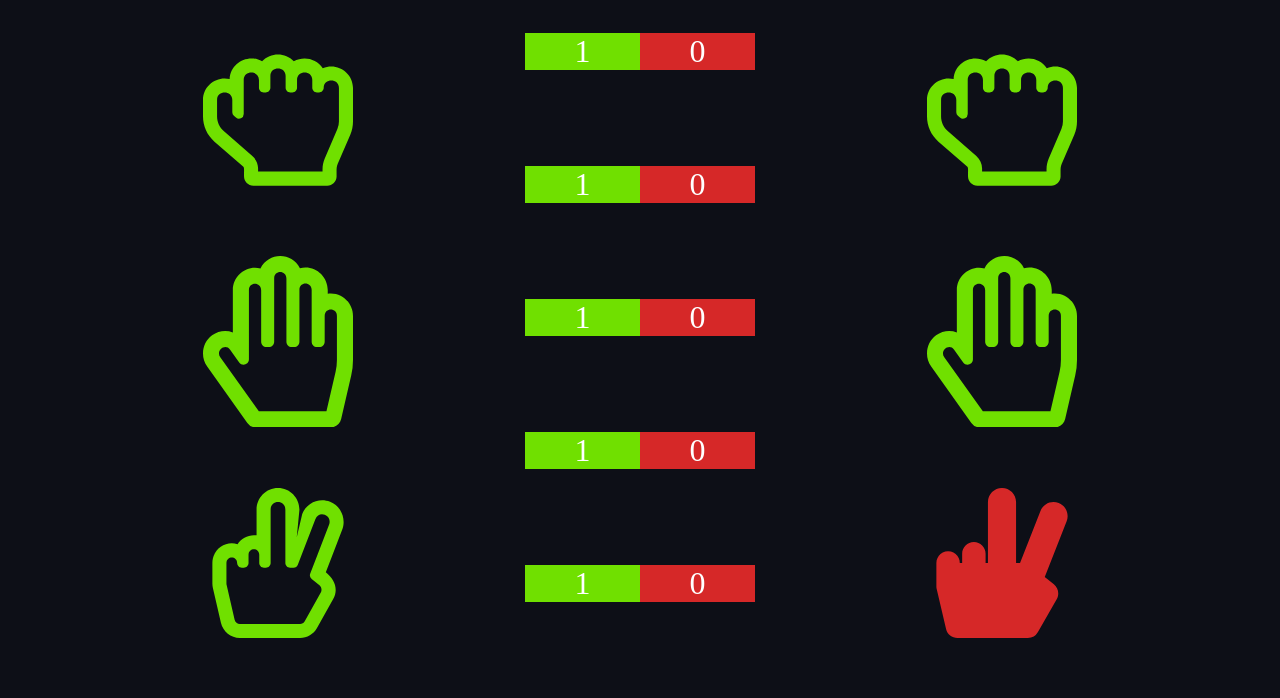
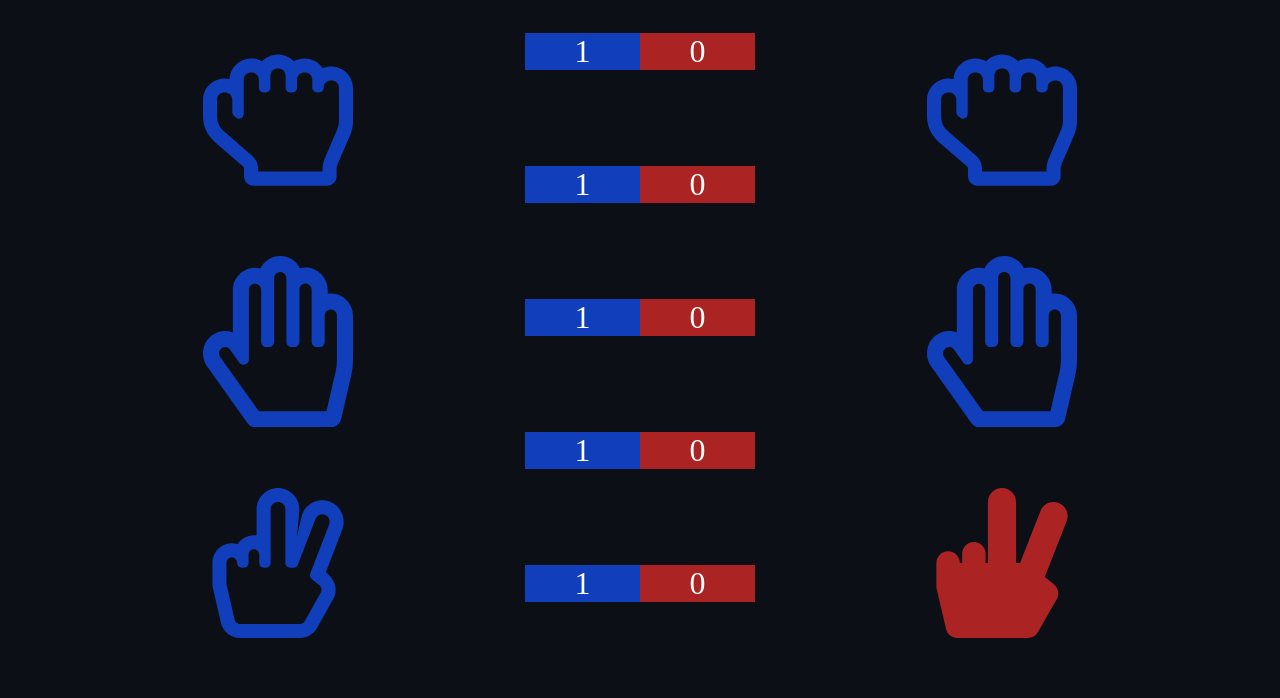
Before and after one commit to BLooDBRothER/Rock-Paper-Scissor, a plain HTML site: page index.html in a window 1280 px wide. Shown: the part 208-906 px from the top of the page. Drawn offline with Linux system fonts and the light colour scheme.

Commit message:
Update color

```diff
--- a/style.css
+++ b/style.css
@@ -6,8 +6,8 @@
 
 :root{
     --bg-color: #0D0F17;
-    --primary-color: #70E000;
-    --secondary-color: #D62828;
+    --primary-color: #113ebb;
+    --secondary-color: #ac2323;
     --contrast: #FFf;
 }
 
@@ -147,11 +147,11 @@ main{
 }
 
 .score-grid p:nth-child(odd){
-    background-color: #70E000;
+    background-color: var(--primary-color);
 }
 
 .score-grid p:nth-child(even){
-    background-color: #D62828;
+    background-color: var(--secondary-color);
 }
 
 .primary{
```
